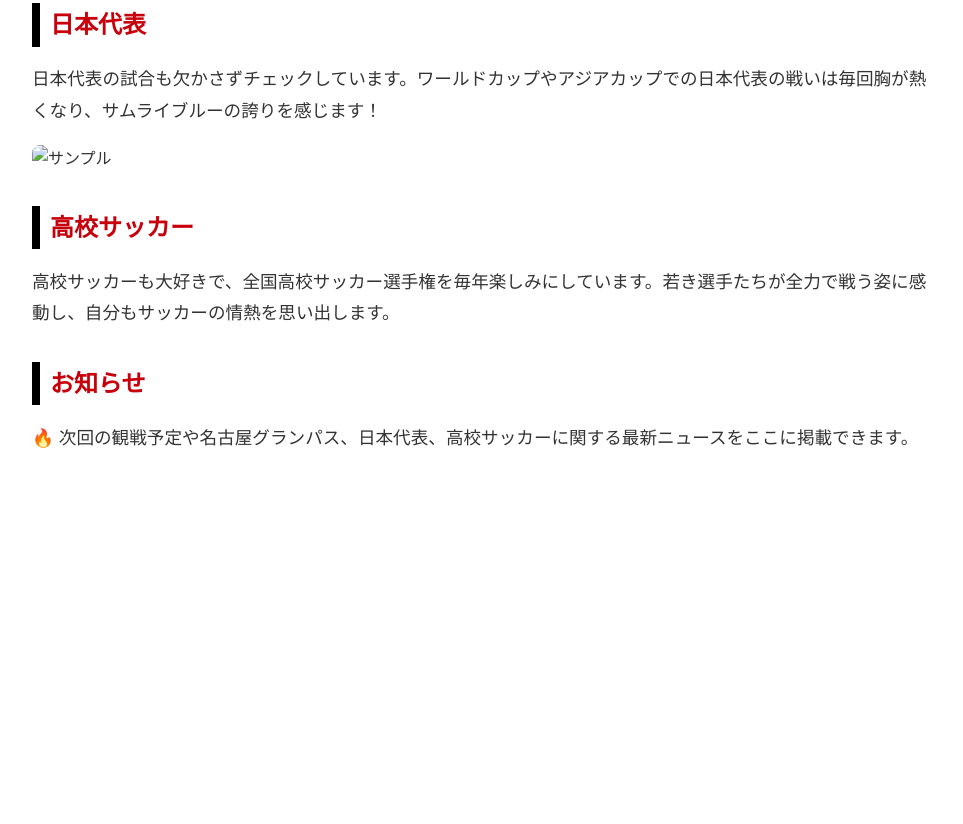
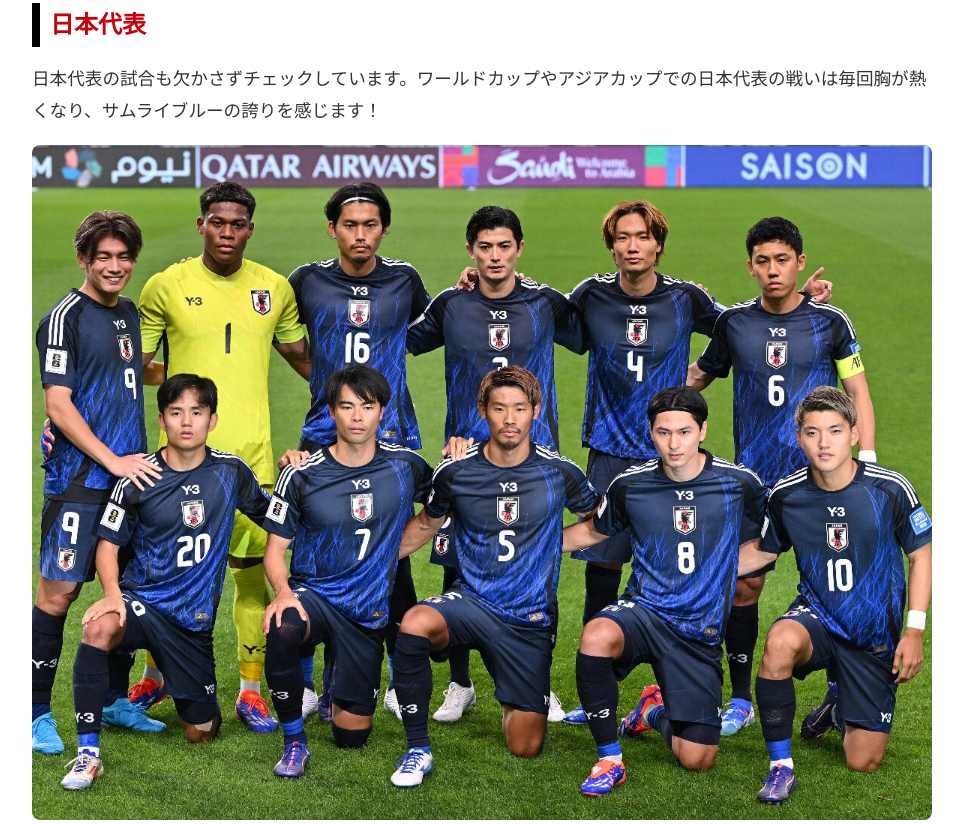
Before and after one commit to enkreng/soccer-Kazuki-Shiga, a plain HTML site: page index.html in a window 1280 px wide. Shown: the part 962-1786 px from the top of the page, without its empty margins (158-1121 px from the left). Before the commit the page ends 1556 px from the top, so only its background shows below. Drawn offline with Linux system fonts and the light colour scheme.

Commit message:
Update index.html

```diff
--- a/index.html
+++ b/index.html
@@ -110,7 +110,7 @@
     <!-- 日本代表 -->
     <h2>日本代表</h2>
     <p>日本代表の試合も欠かさずチェックしています。ワールドカップやアジアカップでの日本代表の戦いは毎回胸が熱くなり、サムライブルーの誇りを感じます！</p>
-    <img src="" alt="サンプル">
+    <img src="https://raw.githubusercontent.com/enkreng/soccer-Kazuki-Shiga/refs/heads/main/Japan%20Football%2020240905.webp" alt="サンプル">
 
     <!-- 高校サッカー -->
     <h2>高校サッカー</h2>
```
